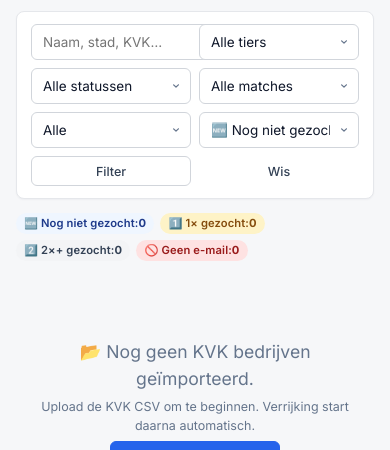
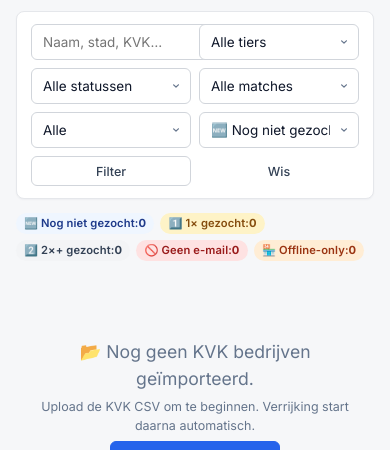
Before and after one commit to kevinolla/Schildinc, a FastAPI app: page /kvk?search_status=never in a window 390 px wide. Shown: the part 474-924 px from the top of the page. Run offline with FastAPI, Linux system fonts and the light colour scheme; data that the repository does not hold is empty.

Commit message:
KVK: classify 'offline-only' records (searched, zero online presence)
User wants a label for businesses the agent has searched but found
ZERO online footprint for — no website, no email, no phone, no
socials. These are physical-only stores that can't be reached via
email outreach; they need door-to-door visits or phone calls via
the KVK address.

Filter rule (computed, no schema change needed):
    search_attempts >= 1
  AND website            = ''
  AND email_public       = ''
  AND phone_public       = ''
  AND whatsapp_number    = ''
  AND instagram_url      = ''
  AND linkedin_url       = ''

UI additions on /kvk
- New 'offline' option in the search_status dropdown
- New chip at top: '🏪 Offline-only: N'
- Per-row badge '🏪' (orange) on every row that qualifies, with a
  tooltip explaining 'no website, email, phone, or socials found'

The filter is a separate dimension from 'tried_no_email' — that
older filter just needs no email, but allows phone/IG/LI to exist.
Offline-only is the stricter 'truly nothing online' set, which is
the bucket the user wants for exclusion from outreach campaigns.

Co-Authored-By: Claude Sonnet 4.6 <noreply@anthropic.com>

```diff
--- a/app/main.py
+++ b/app/main.py
@@ -1751,6 +1751,20 @@ def kvk_companies_page(
         q = q.where(KvkCompany.search_attempts >= 2)
     elif search_status == "tried_no_email":
         q = q.where(KvkCompany.search_attempts >= 1).where(KvkCompany.email_public == "")
+    elif search_status == "offline":
+        # Tried at least once and the agent found ZERO online presence:
+        # no website, no email, no phone, no WhatsApp, no IG, no LI.
+        # These are physical-only / offline-only businesses — they need
+        # door-to-door or phone outreach via the KVK address, not email.
+        q = (
+            q.where(KvkCompany.search_attempts >= 1)
+             .where(KvkCompany.website == "")
+             .where(KvkCompany.email_public == "")
+             .where(KvkCompany.phone_public == "")
+             .where(KvkCompany.whatsapp_number == "")
+             .where(KvkCompany.instagram_url == "")
+             .where(KvkCompany.linkedin_url == "")
+        )
 
     total = db.scalar(select(func.count()).select_from(q.subquery())) or 0
     companies = db.scalars(q.offset((page - 1) * PAGE_SIZE).limit(PAGE_SIZE)).all()
@@ -1769,6 +1783,16 @@ def kvk_companies_page(
             select(func.count(KvkCompany.id))
             .where(KvkCompany.search_attempts >= 1)
             .where(KvkCompany.email_public == "")
+        ) or 0,
+        "offline":        db.scalar(
+            select(func.count(KvkCompany.id))
+            .where(KvkCompany.search_attempts >= 1)
+            .where(KvkCompany.website == "")
+            .where(KvkCompany.email_public == "")
+            .where(KvkCompany.phone_public == "")
+            .where(KvkCompany.whatsapp_number == "")
+            .where(KvkCompany.instagram_url == "")
+            .where(KvkCompany.linkedin_url == "")
         ) or 0,
     }
 
--- a/app/templates/kvk_companies.html
+++ b/app/templates/kvk_companies.html
@@ -97,6 +97,7 @@
       <option value="once"           {% if search_status == 'once' %}selected{% endif %}>1️⃣ 1× gezocht ({{ search_counts.once }})</option>
       <option value="twice_plus"     {% if search_status == 'twice_plus' %}selected{% endif %}>2️⃣ 2× of meer ({{ search_counts.twice_plus }})</option>
       <option value="tried_no_email" {% if search_status == 'tried_no_email' %}selected{% endif %}>🚫 Gezocht, geen e-mail ({{ search_counts.tried_no_email }})</option>
+      <option value="offline"        {% if search_status == 'offline' %}selected{% endif %}>🏪 Offline winkel — geen online info ({{ search_counts.offline }})</option>
     </select>
     <button type="submit" class="btn btn-secondary btn-sm">Filter</button>
     <a href="/kvk" class="btn btn-ghost btn-sm">Wis</a>
@@ -116,6 +117,10 @@
   </a>
   <a href="/kvk?search_status=tried_no_email" class="badge badge-red" style="font-size:.7rem;text-decoration:none">
     🚫 Geen e-mail: <strong>{{ search_counts.tried_no_email }}</strong>
+  </a>
+  <a href="/kvk?search_status=offline" class="badge badge-orange" style="font-size:.7rem;text-decoration:none"
+     title="Tried by agent — geen website, e-mail, telefoon of socials. Vermoedelijk offline-only / fysieke winkel zonder online aanwezigheid.">
+    🏪 Offline-only: <strong>{{ search_counts.offline }}</strong>
   </a>
 </div>
 
@@ -166,6 +171,11 @@
           <span class="badge badge-yellow" style="font-size:.6rem;padding:1px 5px" title="1× gezocht zonder e-mail">1×</span>
           {% else %}
           <span class="badge badge-gray" style="font-size:.6rem;padding:1px 5px" title="{{ c.search_attempts }}× gezocht zonder e-mail">{{ c.search_attempts }}×</span>
+          {% endif %}
+          {# Offline-only badge — agent tried but found NO online presence at all #}
+          {% if c.search_attempts >= 1 and not c.website and not c.email_public and not c.phone_public and not c.whatsapp_number and not c.instagram_url and not c.linkedin_url %}
+          <span class="badge badge-orange" style="font-size:.6rem;padding:1px 5px"
+                title="Offline-only: geen website, e-mail, telefoon of socials gevonden">🏪</span>
           {% endif %}
         </td>
 
```
